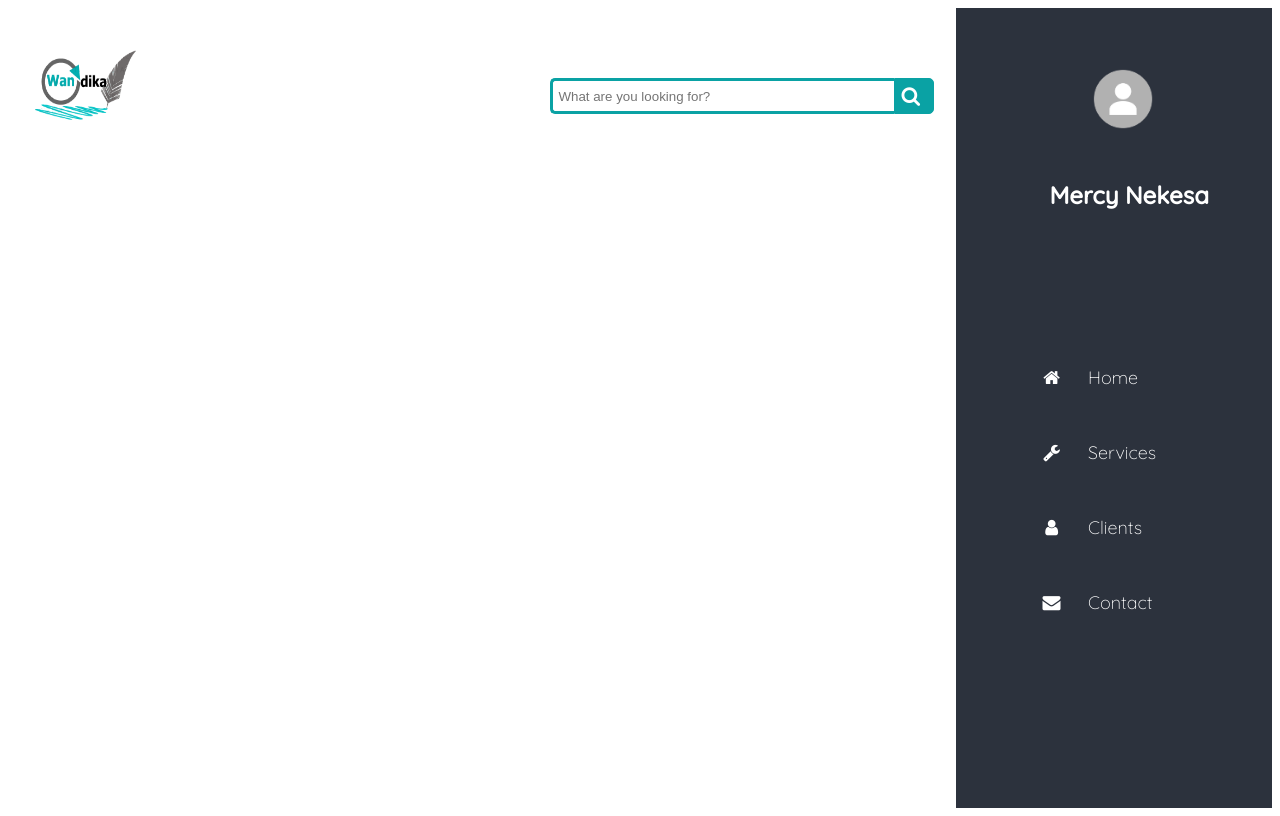
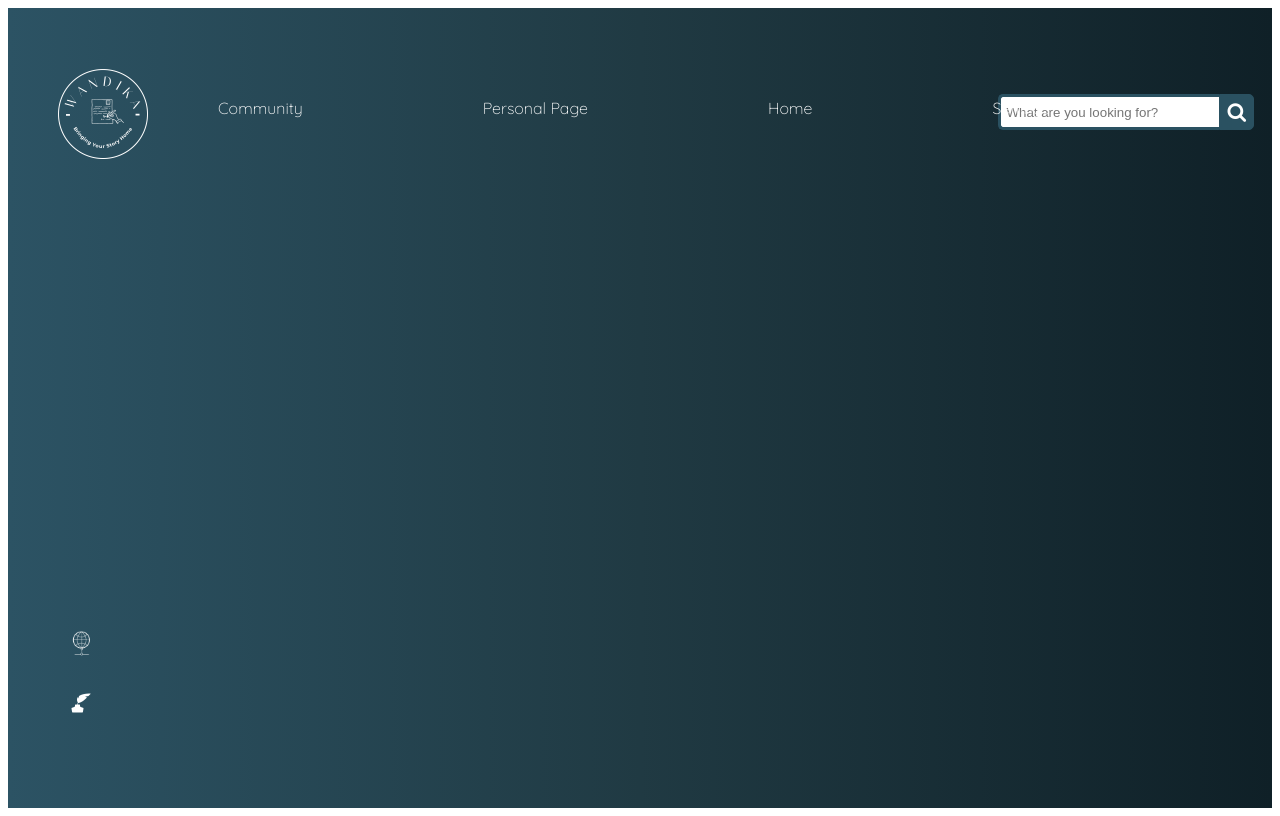
Before and after one commit to kesamercy/wandika, a PHP site: page /html/newsFeed-new.html in a window 1280 px wide. Run offline with PHP 8.4, Linux system fonts and the light colour scheme; some libraries are stand-ins or nearby versions.

Commit message:
new changes and container for the newsfeed page is done

```diff
--- a/css/newsfeed-new.css
+++ b/css/newsfeed-new.css
@@ -1,5 +1,5 @@
 :root {
-  --green_font_color: #0AA2A4;
+  --green_font_color: #2a5161;
   --std_black_color: #2C323D;
 }
 
@@ -9,21 +9,23 @@ body {
   color: white;
 }
 
-
-
 .logoSection img {
   float: left;
   position: relative;
-  top: 2%;
-  width: 150px;
-  height: 130px;
+  top: 7%;
+  left: 45%;
+  width: 100px;
+  height: 100px;
 }
 
 .newsFeedPageWrapper {
-  background-color: white;
-  display: flex;
-  justify-content: space-between;
+ background: #0F2027;  /* fallback for old browsers */
+ background: -webkit-linear-gradient(to right, #2C5364, #203A43, #0F2027);  /* Chrome 10-25, Safari 5.1-6 */
+ background: linear-gradient(to right, #2C5364, #203A43, #0F2027); /* W3C, IE 10+/ Edge, Firefox 16+, Chrome 26+, Opera 12+, Safari 7+ */
 
+ display: flex;
+ justify-content: space-between;
+ height: 100vh;
 }
 
 .row {
@@ -41,27 +43,30 @@ body {
 }
 
 .orange-column {
-  /*background-color: orange;*/
+  background-color: pink;
   height: 30vh;
 }
 
 .green-column {
-  /*background-color: green;*/
+  /*background-color: yellow;*/
   height: 70vh;
 }
 
-.sideNavContainer {
-  background-color: var(--std_black_color);
-  height: 100vh;
-  width: 25%;
+.topNavBar {
+  height: 10vh;
+  width: 80%;
+  position: absolute;
+  /*top: %;*/
+  left: 10%;
 }
-img {
+
+/*img {
   width: 50px;
   height: 50px;
   position: relative;
   top: 70%;
 }
-
+*/
 .uploadImage img{
   position: absolute;
   left: 85%;
@@ -76,37 +81,44 @@ img {
   left: 82%;
 }
 
-.sidebar a {
-  padding: 6px 8px 6px 16px;
-  text-decoration: none;
-  font-size: 18px;
-  color: white;
-  /*color: #818181;*/
-  display: block;
+/*nav links styling*/
+ul {
+  list-style-type: none;
+  margin: 0;
+  padding: 0;
+  overflow: hidden;
+  position: absolute;
 }
 
-.sidebar {
-  position: absolute;
-  top: 45%;
-  left: 80%;
-  overflow-x: hidden;
+li {
+  float: left;
 }
 
-.fa {
-  margin: 0 20px 0 0;
+li a {
+  display: block;
+  padding: 90px;
+  color: white;
+  text-decoration: none;
+  font-weight: 400px;
 }
 
-
-
-
-
-.statusBar object{
-  position: absolute;
-  top: 90%
-  left: 20%;
-
+a:link {
+  text-decoration: none;
 }
 
+a:visited {
+  text-decoration: none;
+}
+
+a:hover {
+  text-decoration: underline;
+}
+
+a:active {
+  text-decoration: underline;
+}
+
+/*styling for the search bar*/
 .search {
   width: 100%;
   position: relative;
@@ -142,9 +154,26 @@ img {
 
 /*Resize the wrap to see the search bar change!*/
 .searchBar{
-  width: 30%;
+  width: 20%;
   position: absolute;
-  top: 12%;
-  left: 58%;
+  top: 14%;
+  left: 88%;
   transform: translate(-50%, -50%);
 }
+
+/*styling for the ink and globe icons on the page*/
+.globe img {
+  height: 35px;
+  width: 35px;
+  position: absolute;
+  left: 5%;
+  top: 78%;
+}
+
+.ink {
+  height: 20px;
+  width: 20px;
+  position: absolute;
+  left: 5.5%;
+  top: 84.5%;
+}
--- a/html/newsFeed-new.html
+++ b/html/newsFeed-new.html
@@ -9,36 +9,9 @@
   <title>News Feed Page</title>
 </head>
 <body>
-
-  <!-- possible styles...
-  chanage color and icon on scroll -->
   <div class="newsFeedPageWrapper">
-
-   <!--  <img src="https://img.icons8.com/wired/64/000000/globe-earth.png"> -->
-
-    <!-- globage image -->
-
-    <!-- link below is to credit the author -->
-
-    <!-- <a href="https://icons8.com/icon/48402/globe-earth">Globe Earth icon by Icons8</a> -->
-
-
-<!-- activity history  -->
-
-    <!-- <img src="https://img.icons8.com/ios/50/000000/activity-history.png">
- -->
-    <!-- credit for the icon
-    <a href="https://icons8.com/icon/58761/activity-history">Activity History icon by Icons8</a> -->
-
-    <!-- <img src="https://img.icons8.com/wired/64/000000/quill-with-ink.png">
- -->
-    <!-- ink icon and the link to credit
-
-    <a href="https://icons8.com/icon/49632/quill-with-ink">Quill With Ink icon by Icons8</a> -->
-
     <div class="logoSection">
-      <img src="..\Images\official_logo.png" class="logo" onclick="window.location.href='welcome-page.html'" alt="">
-      <!-- the logo styling shoul go to the css and not in the tag -->
+      <img src="..\Images\newlogo.png" class="logo" onclick="window.location.href='welcome-page.html'" alt="">
     </div>
 
     <div class="searchBar">
@@ -50,40 +23,36 @@
       </div>
     </div>
 
-    <div class="sideNavContainer">
-
-     <div class='header row'>
+    <div class="topNavBar">
+      <div class='navLinks row'>
         <div class='column'>
-        <div class='orange-column'>
-
-          <div class="uploadImage">
-            <img src="..\Images\profileIcon.png" class="d-inline-block align-top" alt="">
+          <div class='green-column'>
+            <div class="sidebar">
+              <ul>
+                <li><a href="#home">Community</a></li>
+                <li><a href="#news">Personal Page</a></li>
+                <li><a href="#about">Home</a></li>
+                <li><a href="#contact">Settings</a></li>
+              </ul>
             </div>
-
-          <div class="username">
-            <h2>Mercy Nekesa</h2>
           </div>
         </div>
       </div>
     </div>
 
-    <div class='navLinks row'>
-      <div class='column'>
-        <div class='green-column'>
-
-          <div class="sidebar">
-            <a href="#home"><i class="fa fa-fw fa-home"></i> Home</a><br><br>
-            <a href="#services"><i class="fa fa-fw fa-wrench"></i> Services</a> <br><br>
-            <a href="#clients"><i class="fa fa-fw fa-user"></i> Clients</a><br><br>
-            <a href="#contact"><i class="fa fa-fw fa-envelope"></i> Contact</a><br><br>
-          </div>
-        </div>
-      </div>
+    <div class="ink">
+     <img src="..\Images\blueinkwhite.png" class="ink" onclick="window.location.href='welcome-page.html'" alt="">
    </div>
 
+   <div class="globe">
+    <img src="..\Images\globe-icon-white.png" class="globe" onclick="window.location.href='welcome-page.html'" alt="">
   </div>
 
-  </div>
+
+
+
+
+</div> <!-- ending tag for the newsfeed page wrapper -->
 
 <script src="https://ajax.googleapis.com/ajax/libs/jquery/3.2.1/jquery.min.js"></script>
 <script src="../js/newsFeed.js"></script>
```
Also changed, not shown: Images/blueinkwhite.png (added), Images/globe-icon-white.png (added), Images/newlogo.png (added), Images/sunset.jpeg (deleted), 1 other file. Lines whose indentation alone changed are shown as unchanged.
